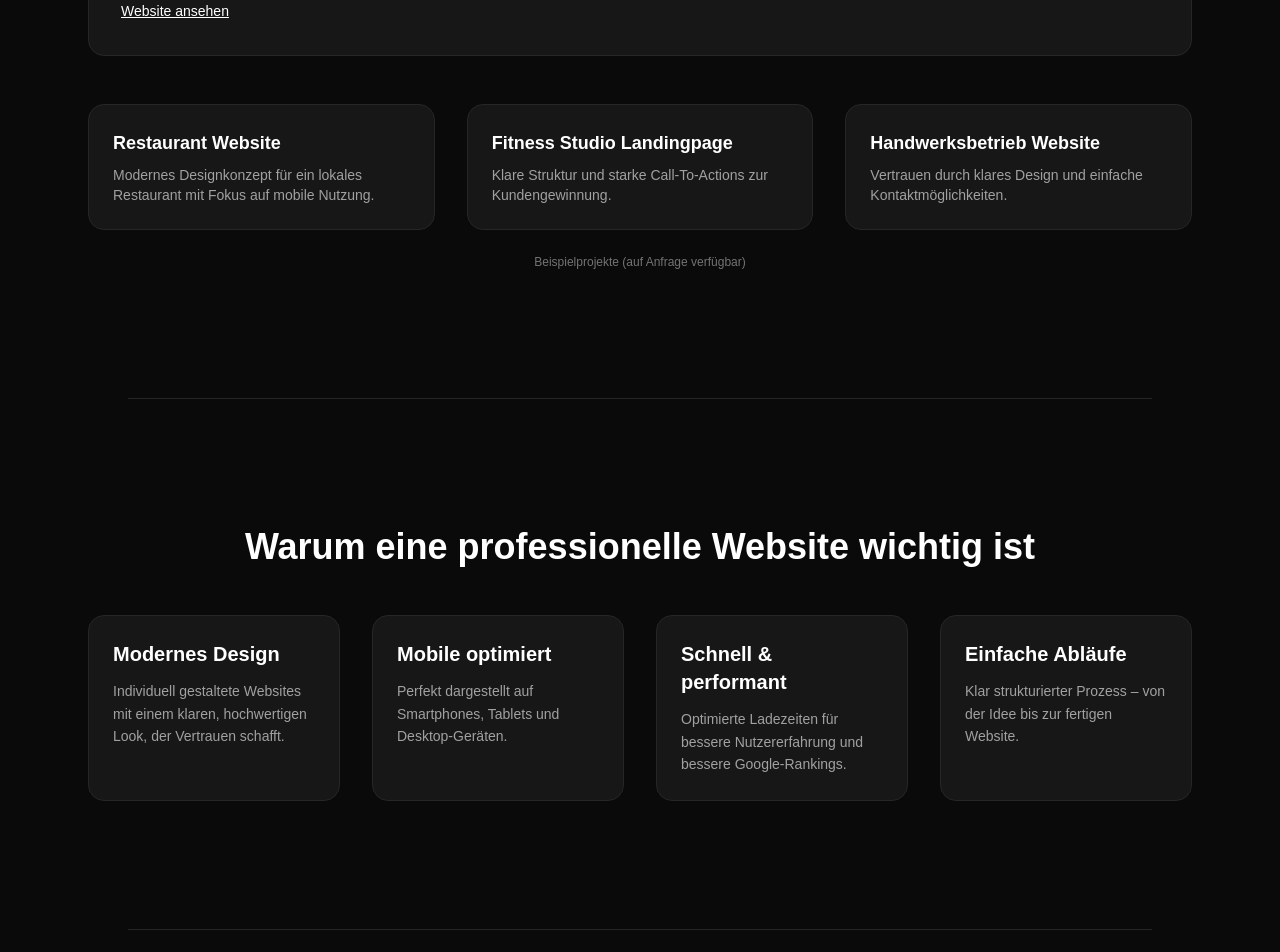
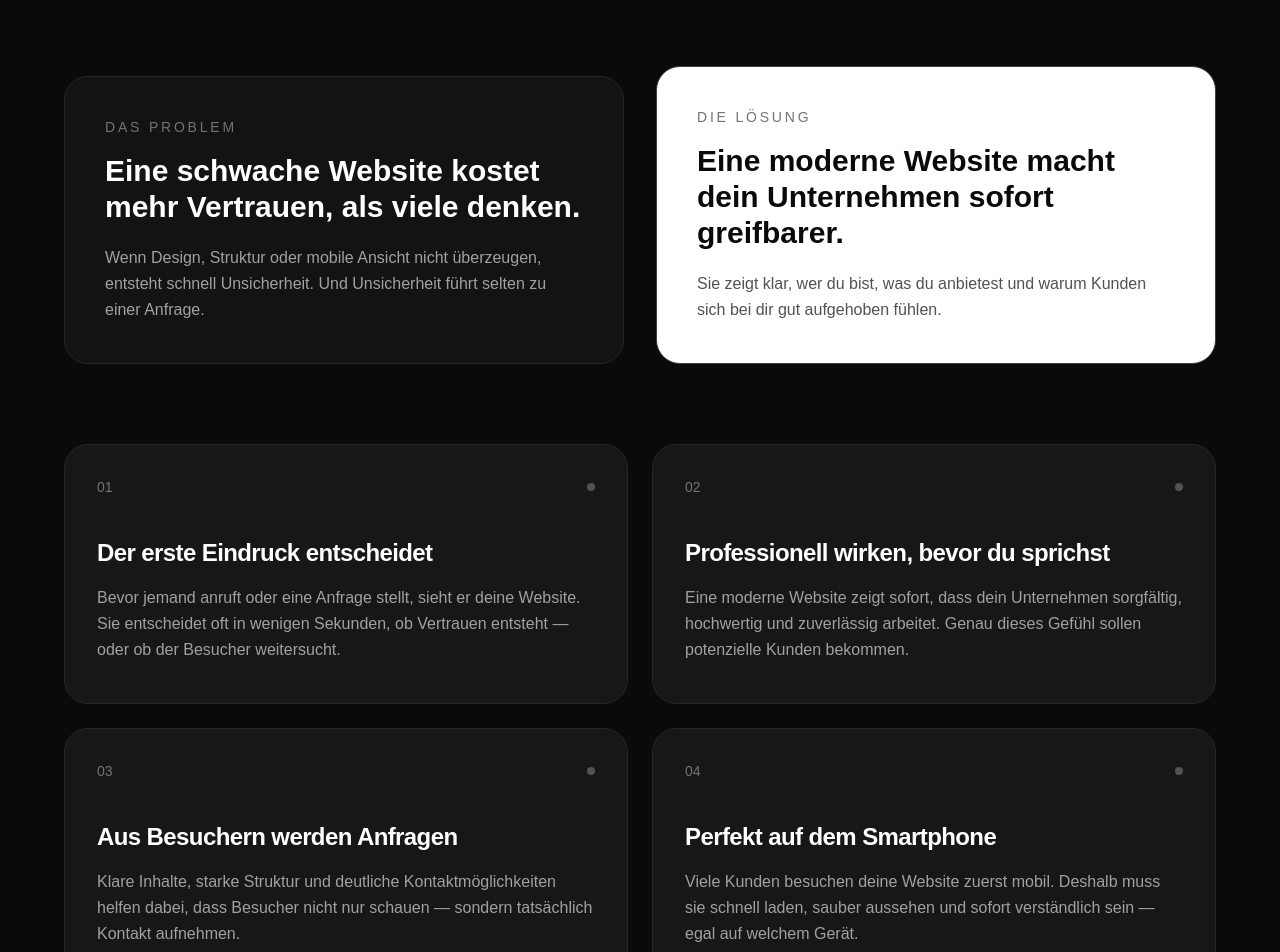
Before and after one commit to niklasritzbusiness-creator/niklasritz-website, a Next.js app: page / in a window 1280 px wide. Shown: the part 1460-2412 px from the top of the page. Built offline with nearby package versions, Linux system fonts and the light colour scheme.

Commit message:
Anpassung

```diff
--- a/app/page.tsx
+++ b/app/page.tsx
@@ -20,10 +20,6 @@ export default function Home() {
       {/* ✅ Above-the-fold (loads immediately) */}
       <Hero />
 
-      {/* ✅ Lazy sections (load after) */}
-      <div className="h-px bg-neutral-800 max-w-5xl mx-auto" />
-      <Projects />
-
       <div className="h-px bg-neutral-800 max-w-5xl mx-auto" />
       <Benefits />
 
@@ -33,6 +29,10 @@ export default function Home() {
       <div className="h-px bg-neutral-800 max-w-5xl mx-auto" />
       <Offer />
 
+      {/* ✅ Lazy sections (load after) */}
+      <div className="h-px bg-neutral-800 max-w-5xl mx-auto" />
+      <Projects />
+
       <div className="h-px bg-neutral-800 max-w-5xl mx-auto" />
       <Contact />
 
--- a/app/sections/Benefits.tsx
+++ b/app/sections/Benefits.tsx
@@ -1,48 +1,121 @@
+import FadeIn from "../components/FadeIn"
+
+const benefits = [
+  {
+    eyebrow: "01",
+    title: "Der erste Eindruck entscheidet",
+    text: "Bevor jemand anruft oder eine Anfrage stellt, sieht er deine Website. Sie entscheidet oft in wenigen Sekunden, ob Vertrauen entsteht — oder ob der Besucher weitersucht.",
+  },
+  {
+    eyebrow: "02",
+    title: "Professionell wirken, bevor du sprichst",
+    text: "Eine moderne Website zeigt sofort, dass dein Unternehmen sorgfältig, hochwertig und zuverlässig arbeitet. Genau dieses Gefühl sollen potenzielle Kunden bekommen.",
+  },
+  {
+    eyebrow: "03",
+    title: "Aus Besuchern werden Anfragen",
+    text: "Klare Inhalte, starke Struktur und deutliche Kontaktmöglichkeiten helfen dabei, dass Besucher nicht nur schauen — sondern tatsächlich Kontakt aufnehmen.",
+  },
+  {
+    eyebrow: "04",
+    title: "Perfekt auf dem Smartphone",
+    text: "Viele Kunden besuchen deine Website zuerst mobil. Deshalb muss sie schnell laden, sauber aussehen und sofort verständlich sein — egal auf welchem Gerät.",
+  },
+]
+
 export default function Benefits() {
   return (
+    <section id="leistungen" className="relative overflow-hidden px-6 py-32 md:py-40">
+      {/* Subtle background depth */}
+      <div className="absolute inset-0 -z-10 pointer-events-none">
+        <div className="absolute left-1/2 top-24 h-[420px] w-[420px] -translate-x-1/2 rounded-full bg-white/5 blur-[140px]" />
+      </div>
 
-    <section id="leistungen" className="py-32 px-6 max-w-6xl mx-auto">
-        <h2 className="text-3xl md:text-4xl font-semibold mb-12 text-center">
-        Warum eine professionelle Website wichtig ist
+      <div className="mx-auto max-w-6xl">
+        {/* Story intro */}
+        <FadeIn>
+          <div className="mx-auto mb-24 max-w-4xl text-center">
+            <p className="mb-5 text-sm uppercase tracking-[0.25em] text-neutral-500">
+              Warum eine gute Website zählt
+            </p>
+
+            <h2 className="text-4xl font-semibold leading-tight tracking-tight text-white md:text-6xl">
+              Deine Website verkauft Vertrauen, noch bevor du mit Kunden sprichst.
             </h2>
-      <div className="grid md:grid-cols-2 lg:grid-cols-4 gap-8">
 
-        <div className="bg-neutral-900 p-6 rounded-2xl border border-neutral-800 hover:border-neutral-600 hover:-translate-y-1 hover:shadow-[0_0_30px_rgba(255,255,255,0.05)] transition">
-          <h3 className="text-xl font-semibold mb-3">
-            Modernes Design
-          </h3>
-          <p className="text-neutral-400 text-sm leading-relaxed">
-            Individuell gestaltete Websites mit einem klaren, hochwertigen Look, der Vertrauen schafft.
+            <p className="mx-auto mt-8 max-w-2xl text-lg leading-relaxed text-neutral-400">
+              Viele lokale Unternehmen verlieren online potenzielle Kunden, weil
+              ihre Website veraltet wirkt, langsam lädt oder auf dem Smartphone
+              nicht überzeugt. Genau hier beginnt der Unterschied.
             </p>
           </div>
+        </FadeIn>
 
-        <div className="bg-neutral-900 p-6 rounded-2xl border border-neutral-800 hover:border-neutral-600 hover:-translate-y-1 hover:shadow-[0_0_30px_rgba(255,255,255,0.05)] transition">
-          <h3 className="text-xl font-semibold mb-3">
-            Mobile optimiert
+        {/* Emotional split statement */}
+        <div className="mb-20 grid gap-8 md:grid-cols-2 md:items-end">
+          <FadeIn direction="left">
+            <div className="rounded-3xl border border-neutral-800 bg-neutral-900/70 p-8 md:p-10">
+              <p className="mb-4 text-sm uppercase tracking-[0.2em] text-neutral-500">
+                Das Problem
+              </p>
+
+              <h3 className="mb-5 text-2xl font-semibold text-white md:text-3xl">
+                Eine schwache Website kostet mehr Vertrauen, als viele denken.
               </h3>
-          <p className="text-neutral-400 text-sm leading-relaxed">
-            Perfekt dargestellt auf Smartphones, Tablets und Desktop-Geräten.
+
+              <p className="leading-relaxed text-neutral-400">
+                Wenn Design, Struktur oder mobile Ansicht nicht überzeugen,
+                entsteht schnell Unsicherheit. Und Unsicherheit führt selten zu
+                einer Anfrage.
               </p>
             </div>
+          </FadeIn>
 
-        <div className="bg-neutral-900 p-6 rounded-2xl border border-neutral-800 hover:border-neutral-600 hover:-translate-y-1 hover:shadow-[0_0_30px_rgba(255,255,255,0.05)] transition">
-          <h3 className="text-xl font-semibold mb-3">
-            Schnell & performant
+          <FadeIn direction="right">
+            <div className="rounded-3xl border border-neutral-700 bg-white p-8 text-neutral-950 md:p-10">
+              <p className="mb-4 text-sm uppercase tracking-[0.2em] text-neutral-500">
+                Die Lösung
+              </p>
+
+              <h3 className="mb-5 text-2xl font-semibold md:text-3xl">
+                Eine moderne Website macht dein Unternehmen sofort greifbarer.
               </h3>
-          <p className="text-neutral-400 text-sm leading-relaxed">
-            Optimierte Ladezeiten für bessere Nutzererfahrung und bessere Google-Rankings.
+
+              <p className="leading-relaxed text-neutral-600">
+                Sie zeigt klar, wer du bist, was du anbietest und warum Kunden
+                sich bei dir gut aufgehoben fühlen.
               </p>
             </div>
+          </FadeIn>
+        </div>
 
-        <div className="bg-neutral-900 p-6 rounded-2xl border border-neutral-800 hover:border-neutral-600 hover:-translate-y-1 hover:shadow-[0_0_30px_rgba(255,255,255,0.05)] transition">
-          <h3 className="text-xl font-semibold mb-3">
-            Einfache Abläufe
+        {/* Benefit cards */}
+        <div className="grid gap-6 md:grid-cols-2">
+          {benefits.map((benefit, index) => (
+            <FadeIn
+              key={benefit.title}
+              direction={index % 2 === 0 ? "left" : "right"}
+            >
+              <div className="group min-h-[260px] rounded-3xl border border-neutral-800 bg-neutral-900 p-8 transition duration-300 hover:-translate-y-1 hover:border-neutral-600 hover:shadow-[0_0_35px_rgba(255,255,255,0.05)]">
+                <div className="mb-10 flex items-center justify-between">
+                  <span className="text-sm text-neutral-500">
+                    {benefit.eyebrow}
+                  </span>
+
+                  <span className="h-2 w-2 rounded-full bg-neutral-600 transition group-hover:bg-white" />
+                </div>
+
+                <h3 className="mb-4 text-2xl font-semibold tracking-tight text-white">
+                  {benefit.title}
                 </h3>
-          <p className="text-neutral-400 text-sm leading-relaxed">
-            Klar strukturierter Prozess – von der Idee bis zur fertigen Website.
+
+                <p className="leading-relaxed text-neutral-400">
+                  {benefit.text}
                 </p>
               </div>
-
+            </FadeIn>
+          ))}
+        </div>
       </div>
     </section>
   )
```
Lines whose indentation alone changed are shown as unchanged.
